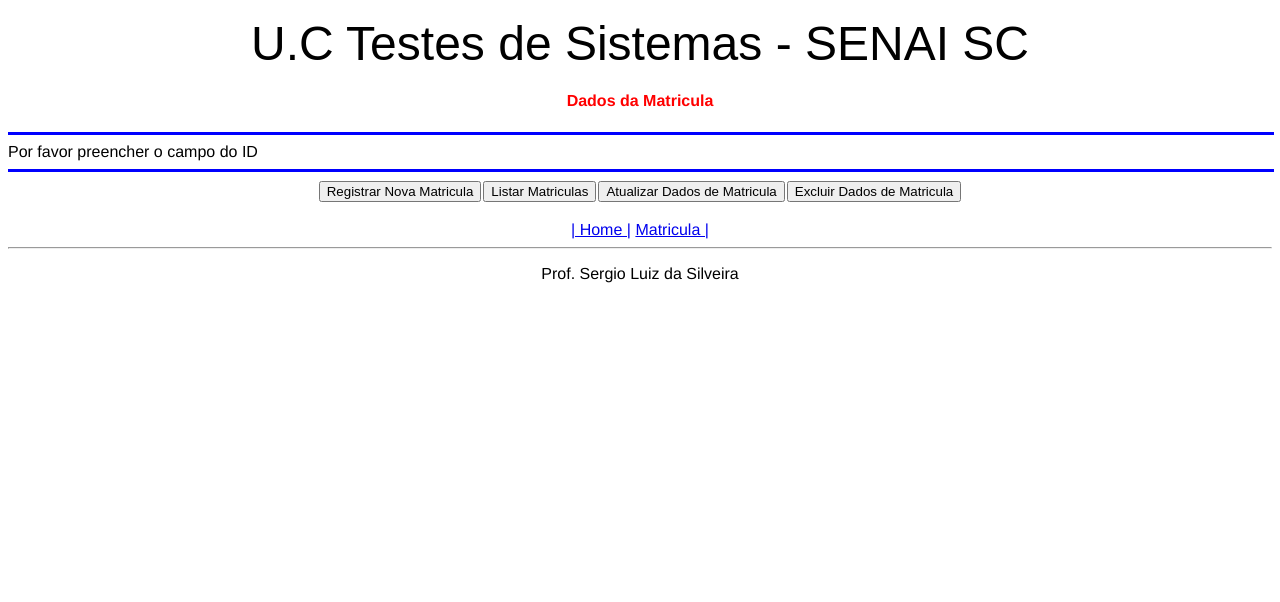
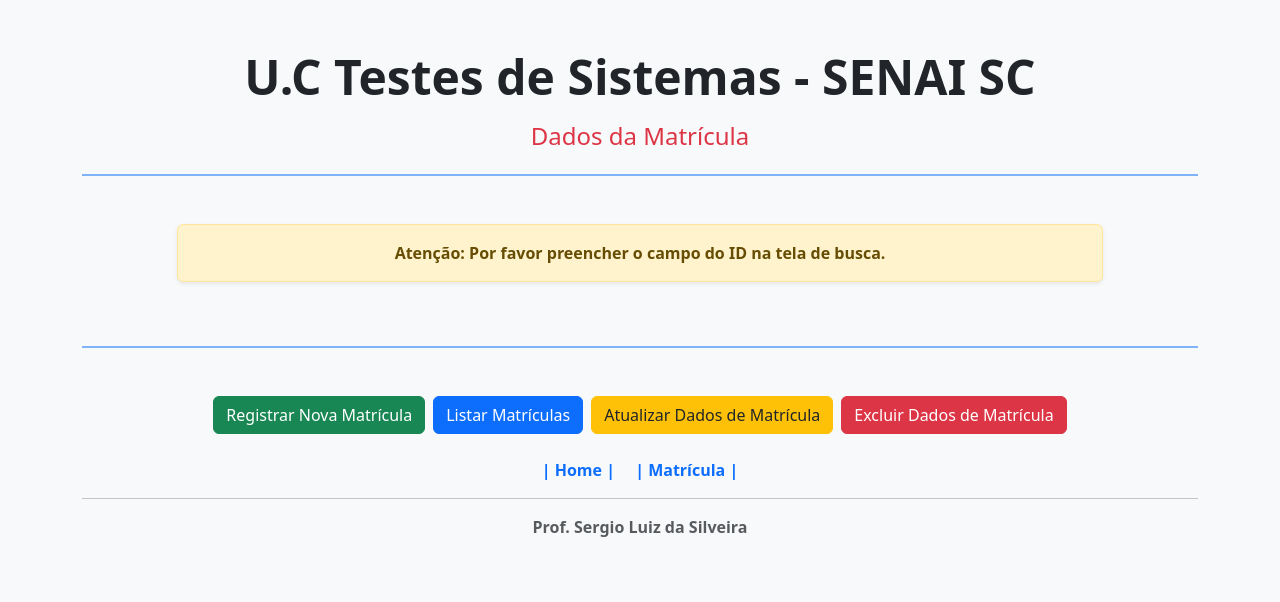
Before and after one commit to lucasvfurtado-dot/Testes_Lucas, a PHP site: page /consultaMatricula.php in a window 1280 px wide. Shown: the top 602 px of the page. Run offline with PHP 8.4, Linux system fonts and the light colour scheme.

Commit message:
Update consultaMatricula.php
tela que mostra a matricula adicionado o bootstrap e corrigido o problema de quando não tiver a matricula, agora ira retornar uma mensagem "Sem resultado. Nenhuma matrícula encontrada com esse ID."

```diff
--- a/ParaAlunosTesteSistemas_Escola-main/CRUD_MATRICULA/consultaMatricula.php
+++ b/ParaAlunosTesteSistemas_Escola-main/CRUD_MATRICULA/consultaMatricula.php
@@ -1,86 +1,118 @@
 <!DOCTYPE html>
-<html lang="en">
+<html lang="pt-br">
 <head>
     <meta charset="UTF-8">
     <meta name="viewport" content="width=device-width, initial-scale=1.0">
-    <title>Listar</title>
+    <title>Dados da Matrícula</title>
+
+    <link href="https://cdn.jsdelivr.net/npm/bootstrap@5.3.3/dist/css/bootstrap.min.css" rel="stylesheet">
 </head>
-<body style="font-family: helvetica;">
-        <p align="center">
-            <font size="7" face="Arial">U.C Testes de Sistemas - SENAI SC</font>
-        </p>
-    <h4>
-        <font color="red">
-            <center>Dados da Matricula</center>
-        </font>
-    </h4>
+<body class="bg-light">
 
-    <hr width="100%" align="center" size="3" color="blue">
+    <div class="container py-5">
+
+        <header class="text-center mb-4">
+            <h1 class="display-5 fw-bold text-dark">U.C Testes de Sistemas - SENAI SC</h1>
+            <h2 class="h4 text-danger mt-3">Dados da Matrícula</h2>
+        </header>
+
+        <hr class="border-primary border-2 opacity-50 mb-5">
+
+        <div class="row justify-content-center mb-5">
+            <div class="col-12 col-lg-10">
 
                 <?php
+                // Verifica se o campo de ID está vazio
                 if(empty($_POST["id"])){
-        echo "Por favor preencher o campo do ID";
+                    echo '<div class="alert alert-warning text-center shadow-sm fw-semibold" role="alert">Atenção: Por favor preencher o campo do ID na tela de busca.</div>';
                 } else {
                     $id = $_POST["id"];
                     $conexao = new mysqli("127.0.0.1","root","","sistemaescola");
+
                     if($conexao->connect_errno){
-            $erro = "Ocorreu um erro na conexão com o banco de dados.";
+                        echo '<div class="alert alert-danger text-center shadow-sm fw-semibold" role="alert">Ocorreu um erro na conexão com o banco de dados.</div>';
                         exit;
                     }
+
                     $conexao->set_charset("utf8");
 
+                    // Query de busca
                     $sql = "SELECT id,nivel,turno,serie,cursoExtra FROM matricula WHERE id LIKE '%$id%'";
-        echo $sql."<hr>";
+
+                    // Exibe a Query executada em uma caixa de alerta cinza do Bootstrap
+                    echo '<div class="alert alert-secondary text-center font-monospace shadow-sm" role="alert"><strong>Query:</strong> ' . $sql . '</div>';
 
                     $result = $conexao->query($sql);
 
                     if($result->num_rows > 0){
+                        // Se encontrou, cria a tabela para exibir os dados
+                        echo '<div class="table-responsive shadow-sm rounded border border-light bg-white">';
+                        echo '<table class="table table-striped table-hover align-middle mb-0">';
+                        echo '<thead class="table-dark text-center">';
+                        echo '<tr>
+                                <th scope="col">ID</th>
+                                <th scope="col">Nível</th>
+                                <th scope="col">Turno</th>
+                                <th scope="col">Série</th>
+                                <th scope="col">Curso Extra Curricular</th>
+                              </tr>';
+                        echo '</thead>';
+                        echo '<tbody class="text-center">';
+
+                        // Laço de repetição para exibir os resultados encontrados
                         while($linha = $result->fetch_assoc()){
-                echo "Id: ".$linha["id"]."<br>";
-                echo "Nivel: ".$linha["nivel"]."<br>";
-                echo "Turno: ".$linha["turno"]."<br>";
-                echo "Série: ".$linha["serie"]."<br>";
-                echo "Curso Extra Curricular: ".$linha["cursoExtra"]."<br>";
+                            echo '<tr>';
+                            echo '<td class="fw-bold">' . $linha["id"] . '</td>';
+                            echo '<td>' . $linha["nivel"] . '</td>';
+                            echo '<td>' . $linha["turno"] . '</td>';
+                            echo '<td>' . $linha["serie"] . '</td>';
+                            echo '<td>' . $linha["cursoExtra"] . '</td>';
+                            echo '</tr>';
                         }
+
+                        echo '</tbody>';
+                        echo '</table>';
+                        echo '</div>';
                     } else {
-            echo "Sem resultado <br>";
+                        // Se não encontrou nenhum registro com aquele ID
+                        echo '<div class="alert alert-warning text-center shadow-sm fw-semibold" role="alert">Sem resultado. Nenhuma matrícula encontrada com esse ID.</div>';
                     }
+
                     $conexao->close();
                 }
                 ?>
 
+            </div>
+        </div>
 
-<hr width="100%" align="center" size="3" color="blue">
-        <table width="400" border="0" cellspacing="0" cellspading="0" align="center">
-            <tr>
-            <td>
+        <hr class="border-primary border-2 opacity-50 my-5">
+
+        <div class="d-flex flex-wrap justify-content-center gap-2 mb-4">
             <form method="POST" action="formMatricula.php">
-                        <center><input type="submit" value="Registrar Nova Matricula"></center>
+                <button type="submit" class="btn btn-success">Registrar Nova Matrícula</button>
             </form>
-                </td>
-                <td>
             <form method="POST" action="listarMatricula.php">
-                        <center><input type="submit" value="Listar Matriculas"></center>
+                <button type="submit" class="btn btn-primary">Listar Matrículas</button>
             </form>
-                </td>
-                <td>
             <form method="POST" action="atualizarMatricula.php">
-                        <center><input type="submit" value="Atualizar Dados de Matricula"></center>
+                <button type="submit" class="btn btn-warning text-dark">Atualizar Dados de Matrícula</button>
             </form>
-                </td>
-                <td>
             <form method="POST" action="apagarMatricula.php">
-                        <center><input type="submit" value="Excluir Dados de Matricula"></center>
+                <button type="submit" class="btn btn-danger">Excluir Dados de Matrícula</button>
             </form>
-                </td>
-            </tr>
-        </table><br>
-        <nav align="center">
-            <a href="index.php">| Home |</a>
-            <a href="formMatricula.php"> Matricula |</a>
+        </div>
+
+        <nav class="text-center mb-3">
+            <a href="../CRUD_ALUNO/index.php" class="text-decoration-none mx-2 fw-semibold">| Home |</a>
+            <a href="formMatricula.php" class="text-decoration-none mx-2 fw-semibold">| Matrícula |</a>
         </nav>
 
         <hr>
-    <p align="center">Prof. Sergio Luiz da Silveira</p>
+
+        <p class="text-center text-muted fw-semibold">Prof. Sergio Luiz da Silveira</p>
+
+    </div>
+
+    <script src="https://cdn.jsdelivr.net/npm/bootstrap@5.3.3/dist/js/bootstrap.bundle.min.js"></script>
 </body>
 </html>
```
Lines whose indentation alone changed are shown as unchanged.
